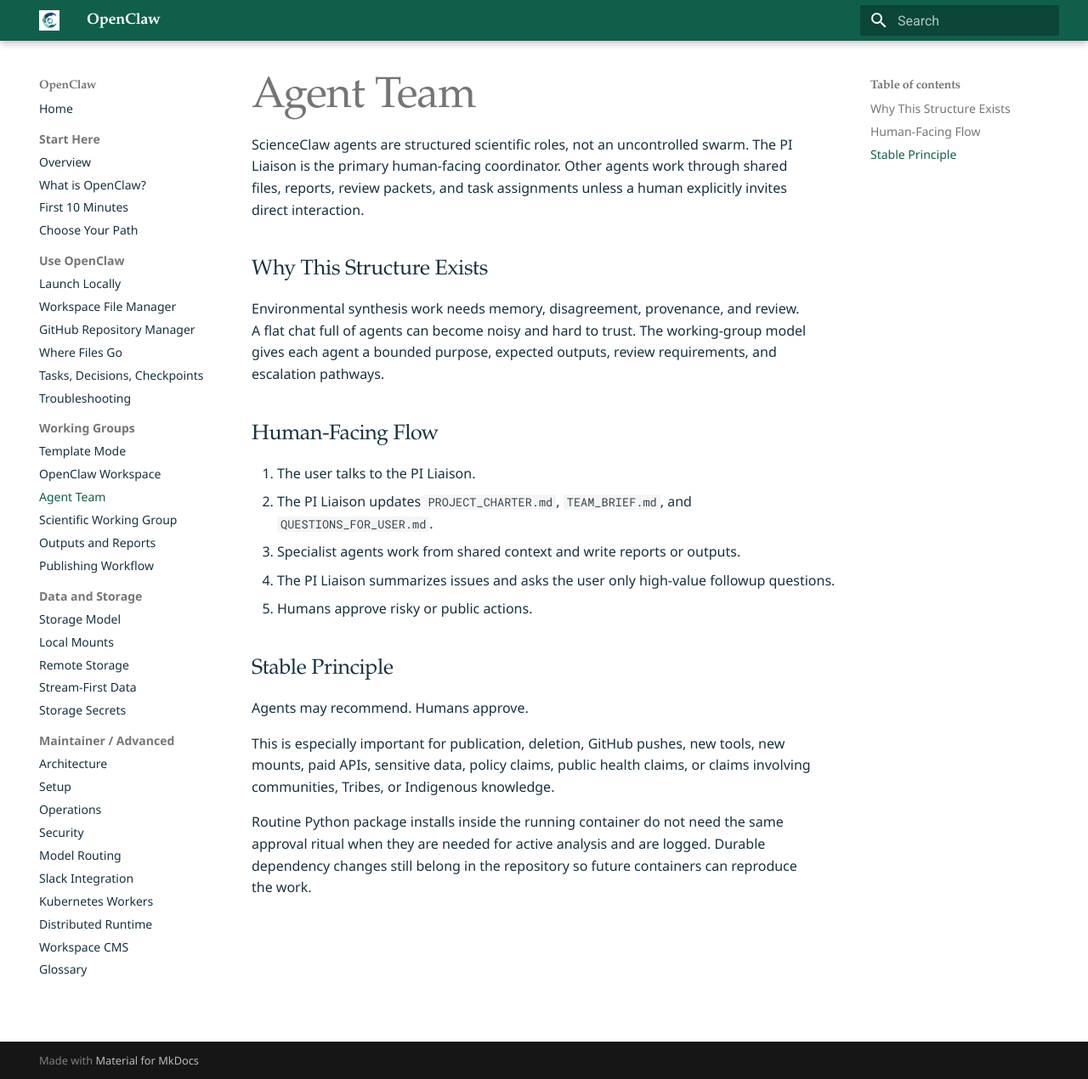
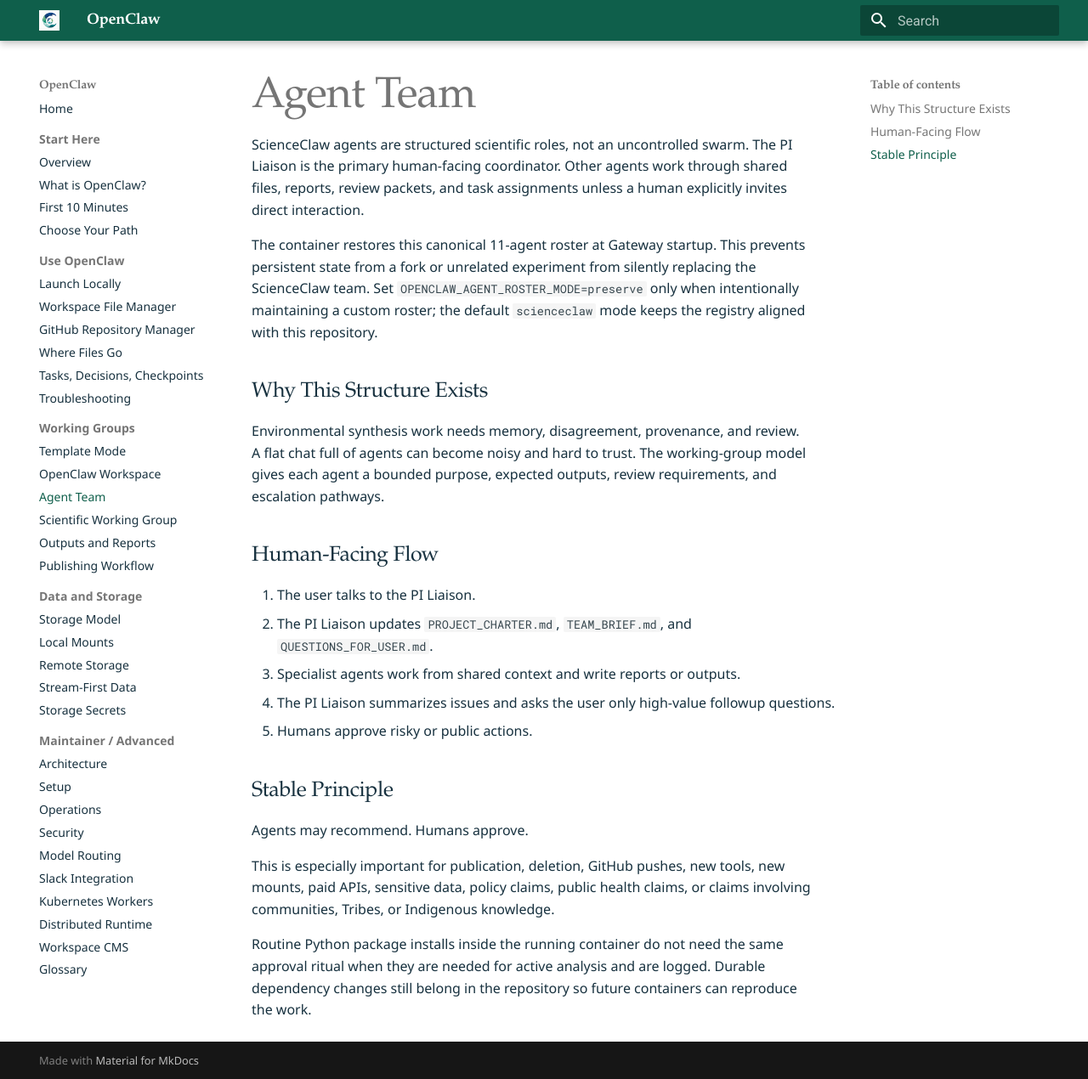
Before and after one commit to CU-ESIIL/openclaw_container, an MkDocs documentation site: the page built from docs/agent-team.md, in a window 1280 px wide and 1270 px high. Shown: the whole window at 85% size. Built offline with MkDocs 1.6.1 and Material for MkDocs 9.7.7, drawn with Linux system fonts in a browser that asks for light colours.

Commit message:
clean up agent manifest

```diff
--- a/docker-compose.yml
+++ b/docker-compose.yml
@@ -13,6 +13,7 @@
         required: false
     environment:
       OPENCLAW_MODEL: ${OPENCLAW_MODEL:-}
+      OPENCLAW_AGENT_ROSTER_MODE: ${OPENCLAW_AGENT_ROSTER_MODE:-scienceclaw}
       DATA_ROOT: /data
       OPENCLAW_CONFIG_DIR: /data/.openclaw
       OPENCLAW_AUTH_PROFILE_SECRET_DIR: /data/.openclaw/auth-profile-secrets
--- a/docs/agent-team.md
+++ b/docs/agent-team.md
@@ -1,6 +1,8 @@
 # Agent Team
 
 ScienceClaw agents are structured scientific roles, not an uncontrolled swarm. The PI Liaison is the primary human-facing coordinator. Other agents work through shared files, reports, review packets, and task assignments unless a human explicitly invites direct interaction.
+
+The container restores this canonical 11-agent roster at Gateway startup. This prevents persistent state from a fork or unrelated experiment from silently replacing the ScienceClaw team. Set `OPENCLAW_AGENT_ROSTER_MODE=preserve` only when intentionally maintaining a custom roster; the default `scienceclaw` mode keeps the registry aligned with this repository.
 
 ## Why This Structure Exists
 
```
Also changed, not shown: CHANGELOG.md (+1 -0 lines), PROMPT_ACTION_LOG.md (+19 -0 lines), 6 other files.
